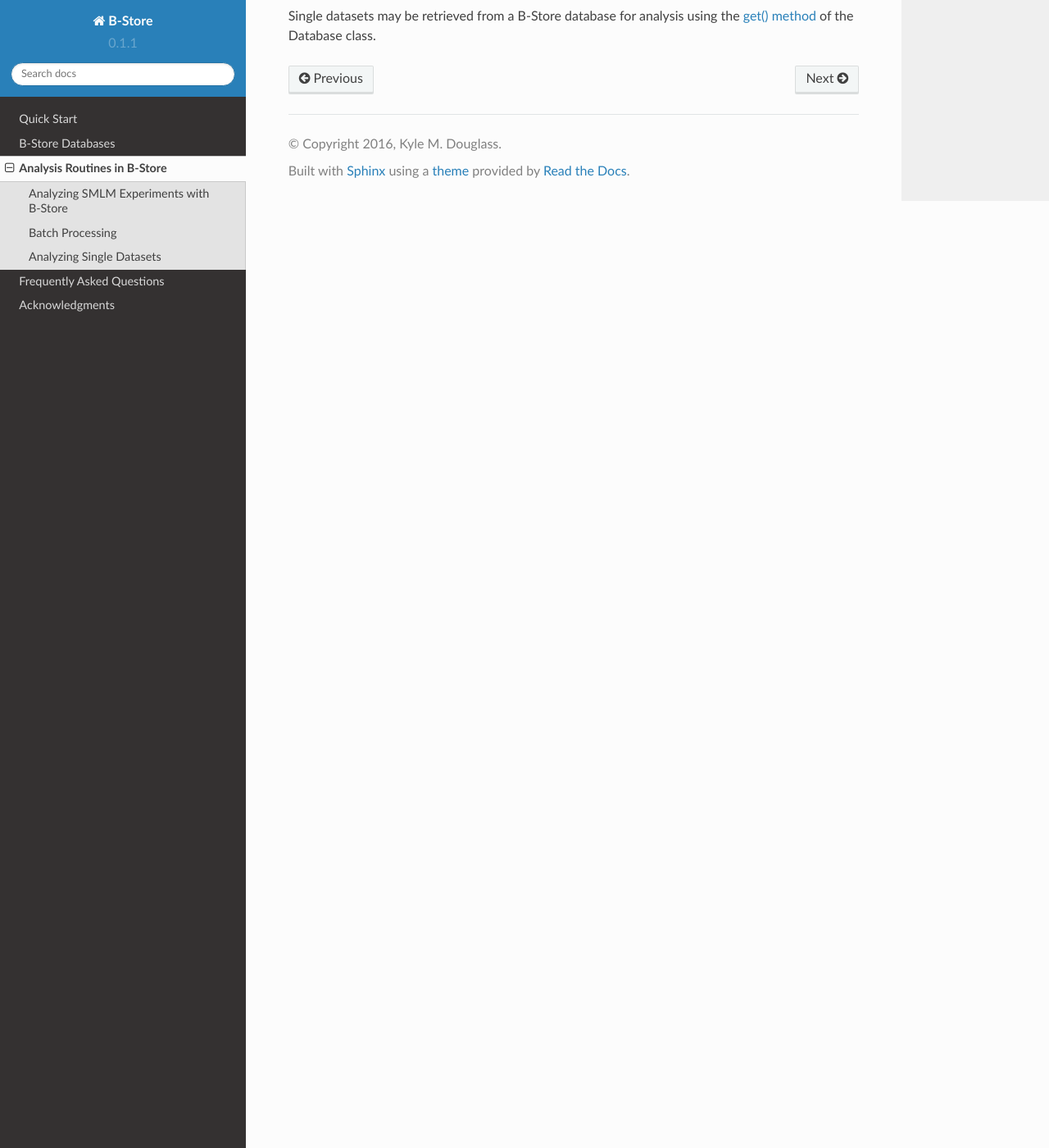
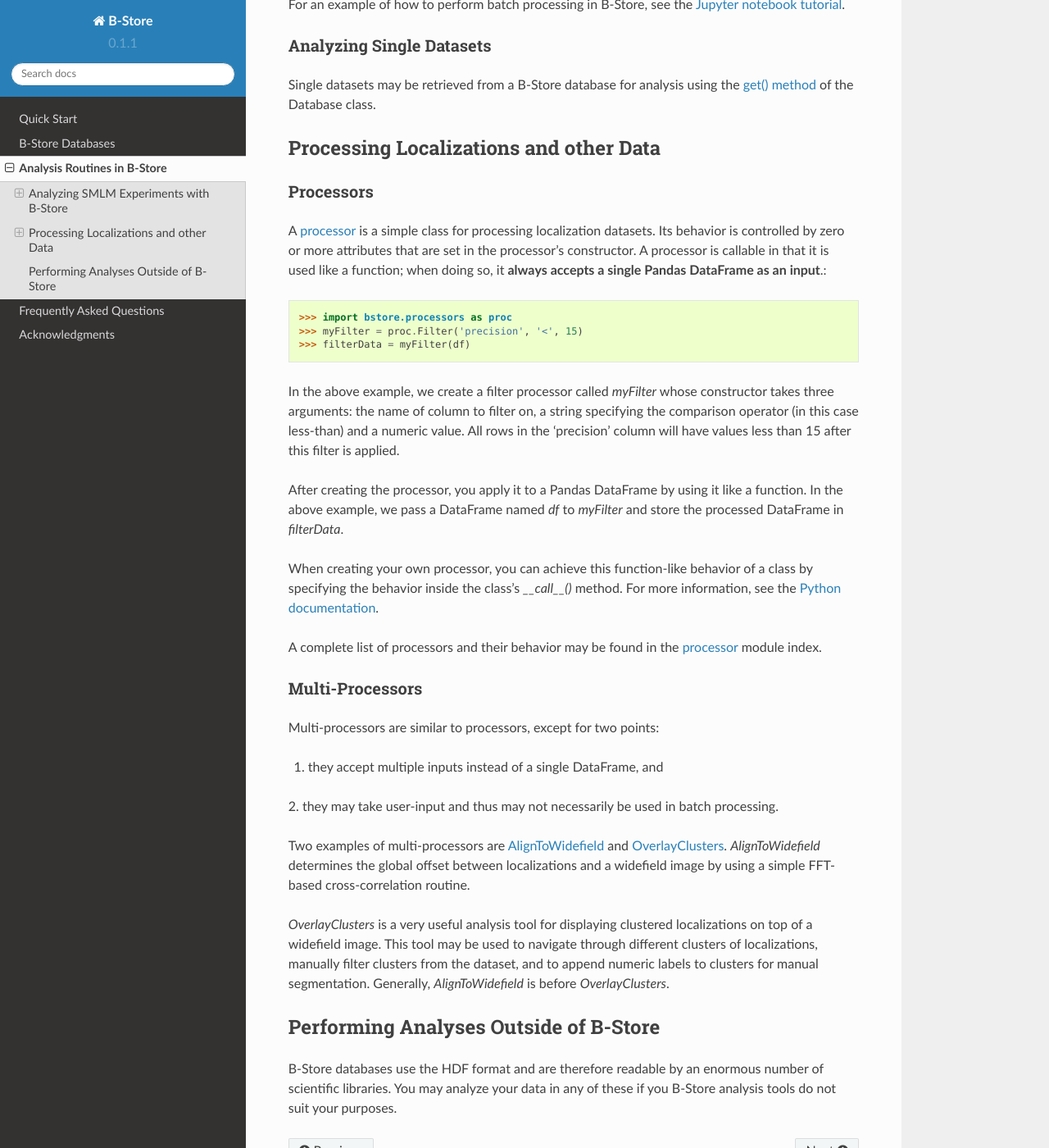
Before and after one commit to kmdouglass/bstore, a Sphinx documentation site: the page built from docs/analysis.rst, in a window 1280 px wide and 1400 px high, scrolled down 1436 px. Shown: the whole window at 82% size. Built offline with Sphinx 7.4.7 and the Read the Docs theme 2.0.0, drawn with Linux system fonts in a browser that asks for light colours; some of the changed text lies outside the part shown.

Commit message:
Finished analysis docs.

```diff
--- a/docs/analysis.rst
+++ b/docs/analysis.rst
@@ -7,12 +7,13 @@ Analysis Routines in B-Store
 :Author: Kyle M. Douglass
 :Contact: kyle.m.douglass@gmail.com
 :organization: École Polytechnique Fédérale de Lausanne (EPFL)
-:status: in progress
+:status: Revision: 0
 :date: 2016-08-06
 
 :abstract:
 
-   XXX
+   A brief overview of performing simple and batch analyses in B-Store
+   is provided.
 
 .. meta::
    :keywords: faq
@@ -38,7 +39,7 @@ localizations--and less common processing routines for specialized
 analyses performed in the authors' laboratories.
 
 Batch Processing
-================
+----------------
 
 B-Store currently provides two batch processors for working with SMLM
 data: `HDFBatchProcessor`_, for extracting data from B-Store HDF
@@ -80,9 +81,81 @@ For an example of how to perform batch processing in B-Store, see the
 .. _Jupyter notebook tutorial: https://github.com/kmdouglass/bstore/blob/master/examples/Tutorial%202%20-%20Introduction%20to%20batch%20processing.ipynb
 
 Analyzing Single Datasets
-=========================
+-------------------------
 
 Single datasets may be retrieved from a B-Store database for analysis
 using the `get() method`_ of the Database class.
 
 .. _get() method: http://b-store.readthedocs.io/en/latest/bstore.html#bstore.database.Database.get
+
+Processing Localizations and other Data
+=======================================
+
+Processors
+----------
+
+A `processor`_ is a simple class for processing localization
+datasets. Its behavior is controlled by zero or more attributes that
+are set in the processor's constructor. A processor is callable in
+that it is used like a function; when doing so, it **always accepts a
+single Pandas DataFrame as an input**.::
+
+  >>> import bstore.processors as proc
+  >>> myFilter = proc.Filter('precision', '<', 15)
+  >>> filterData = myFilter(df)
+
+In the above example, we create a filter processor called *myFilter*
+whose constructor takes three arguments: the name of column to filter
+on, a string specifying the comparison operator (in this case
+less-than) and a numeric value. All rows in the 'precision' column
+will have values less than 15 after this filter is applied.
+
+
+
+After creating the processor, you apply it to a Pandas DataFrame by
+using it like a function. In the above example, we pass a DataFrame
+named `df` to `myFilter` and store the processed DataFrame in
+`filterData`.
+
+When creating your own processor, you can achieve this function-like
+behavior of a class by specifying the behavior inside the class's
+`__call__()` method. For more information, see the `Python
+documentation`_.
+
+.. _Python documentation: https://docs.python.org/3/reference/datamodel.html#object.__call__
+
+A complete list of processors and their behavior may be found in the
+`processor`_ module index.
+
+.. _processor: http://b-store.readthedocs.io/en/latest/bstore.html#module-bstore.processors
+
+Multi-Processors
+----------------
+
+Multi-processors are similar to processors, except for two points:
+
+1. they accept multiple inputs instead of a single DataFrame, and
+2. they may take user-input and thus may not necessarily be used in
+batch processing.
+
+Two examples of multi-processors are `AlignToWidefield`_ and
+`OverlayClusters`_. `AlignToWidefield` determines the global offset
+between localizations and a widefield image by using a simple
+FFT-based cross-correlation routine.
+
+`OverlayClusters` is a very useful analysis tool for displaying
+clustered localizations on top of a widefield image. This tool may be
+used to navigate through different clusters of localizations, manually
+filter clusters from the dataset, and to append numeric labels to
+clusters for manual segmentation. Generally, `AlignToWidefield` is
+before `OverlayClusters`.
+
+.. _AlignToWidefield: http://b-store.readthedocs.io/en/latest/bstore.html#bstore.multiprocessors.AlignToWidefield
+.. _OverlayClusters: http://b-store.readthedocs.io/en/latest/bstore.html#bstore.multiprocessors.OverlayClusters
+
+Performing Analyses Outside of B-Store
+======================================
+
+B-Store databases use the HDF format and are therefore readable by an
+enormous number of scientific libraries. You may analyze your data in
+any of these if you B-Store analysis tools do not suit your purposes.
--- a/docs/quickstart.rst
+++ b/docs/quickstart.rst
@@ -7,7 +7,7 @@ Quick Start
 :Author: Kyle M. Douglass
 :Contact: kyle.m.douglass@gmail.com
 :organization: École Polytechnique Fédérale de Lausanne (EPFL)
-:revision: $Revision: 0 $
+:revision: Revision: 0
 :date: 2016-07-23
 
 :abstract:
```
